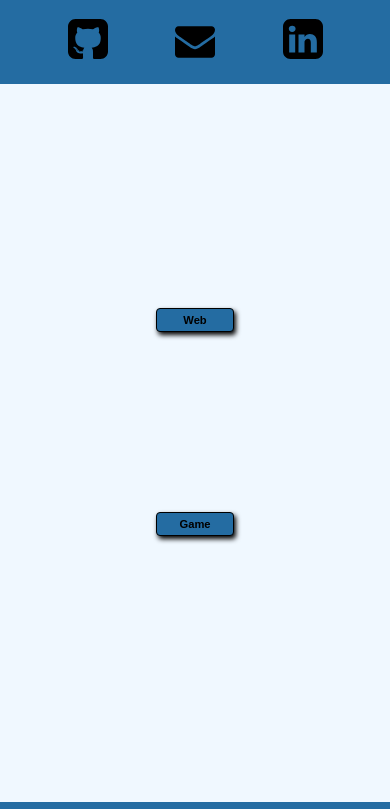
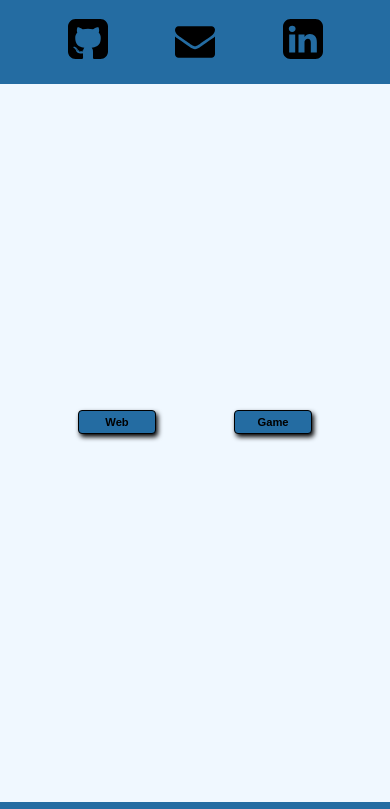
Before and after one commit to dannonb/Portfolio2020, a website: page pub/index.html in a window 390 px wide. Shown: the top 809 px of the page. Drawn offline with Linux system fonts and the light colour scheme.

Commit message:
changing backgound

```diff
--- a/pub/style.css
+++ b/pub/style.css
@@ -337,9 +337,9 @@ footer img {
 
 @media (max-width: 700px) {
     #start {
-        flex-direction: column;
+
         justify-content: space-evenly;
-        background-size: 350px;
+        background-size: 300px;
     }
 
     #start button {
```
